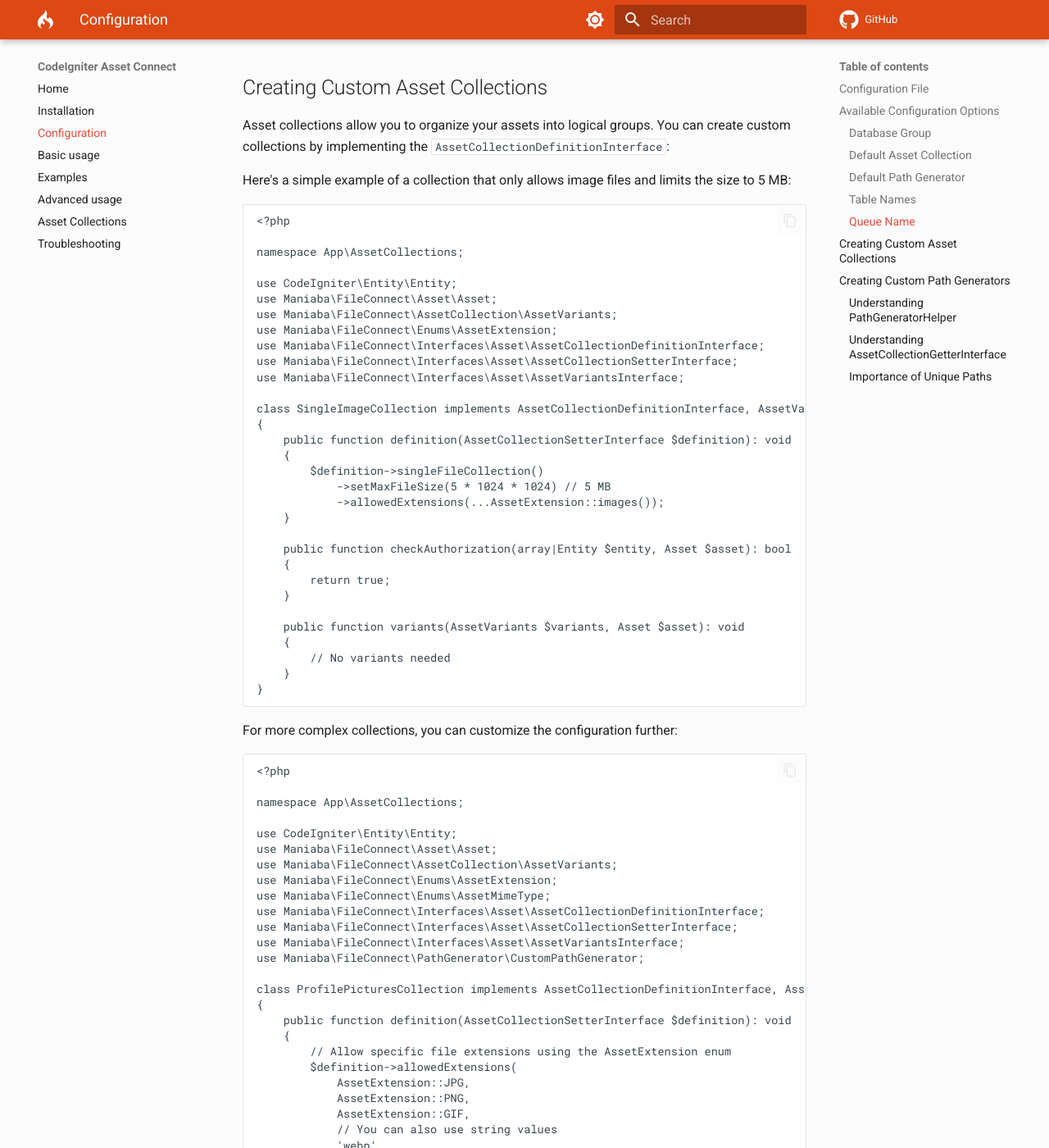
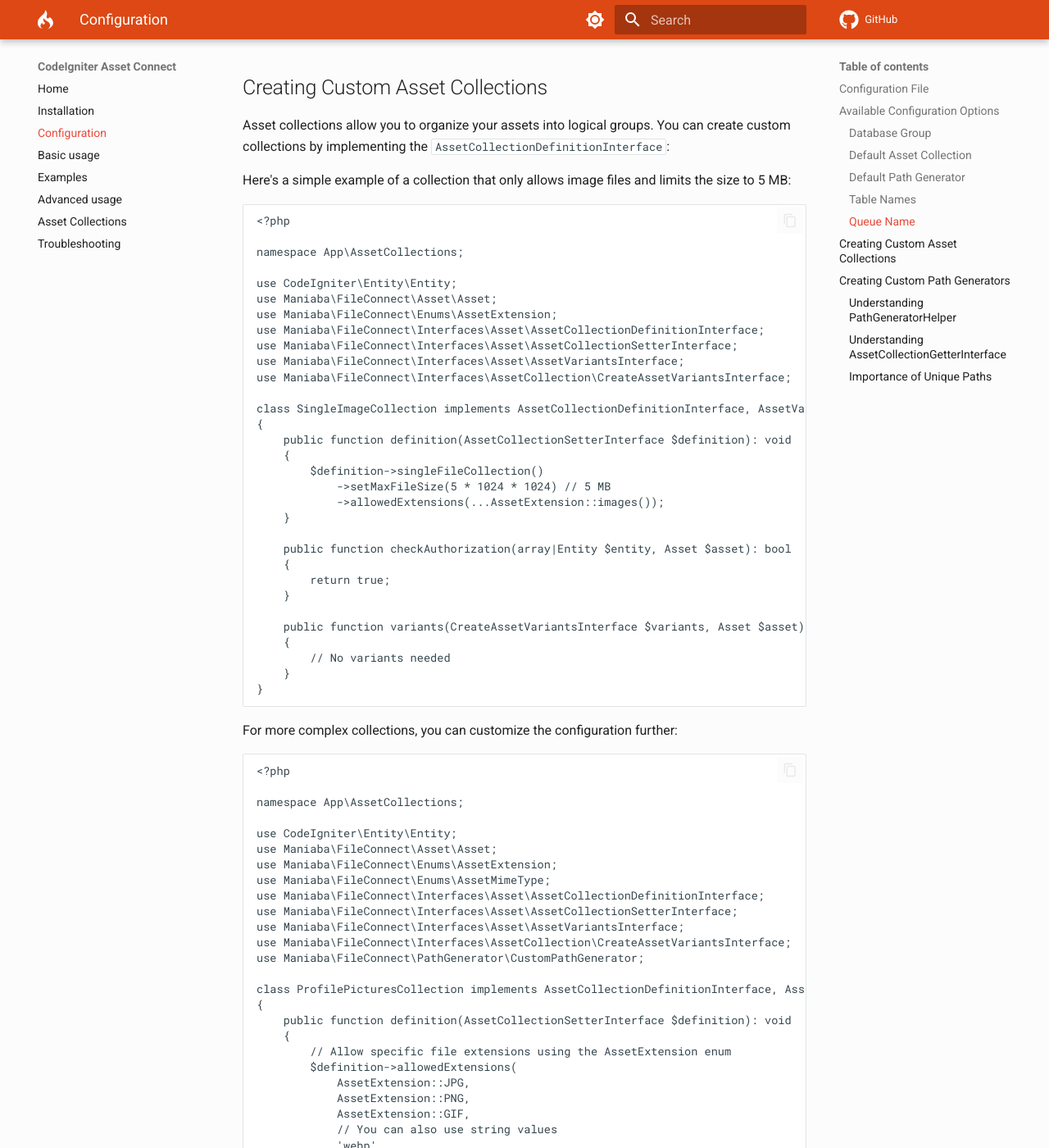
Before and after one commit to maniaba/asset-connect, an MkDocs documentation site: the page built from docs/configuration.md, in a window 1280 px wide and 1400 px high, scrolled down 1973 px. Shown: the whole window at 82% size. Built offline with MkDocs 1.6.1 and Material for MkDocs 9.7.7, drawn with Linux system fonts in a browser that asks for light colours; comment, search, counter and statistics services are not loaded; a style sheet for code colours, icons or effects is not loaded; some of the changed text lies outside the part shown.

Commit message:
Refactor asset variant handling; update variants method to use CreateAssetVariantsInterface for improved clarity

```diff
--- a/docs/configuration.md
+++ b/docs/configuration.md
@@ -90,11 +90,11 @@ namespace App\AssetCollections;
 
 use CodeIgniter\Entity\Entity;
 use Maniaba\FileConnect\Asset\Asset;
-use Maniaba\FileConnect\AssetCollection\AssetVariants;
 use Maniaba\FileConnect\Enums\AssetExtension;
 use Maniaba\FileConnect\Interfaces\Asset\AssetCollectionDefinitionInterface;
 use Maniaba\FileConnect\Interfaces\Asset\AssetCollectionSetterInterface;
 use Maniaba\FileConnect\Interfaces\Asset\AssetVariantsInterface;
+use Maniaba\FileConnect\Interfaces\AssetCollection\CreateAssetVariantsInterface;
 
 class SingleImageCollection implements AssetCollectionDefinitionInterface, AssetVariantsInterface
 {
@@ -110,7 +110,7 @@ class SingleImageCollection implements AssetCollectionDefinitionInterface, Asset
         return true;
     }
 
-    public function variants(AssetVariants $variants, Asset $asset): void
+    public function variants(CreateAssetVariantsInterface $variants, Asset $asset): void
     {
         // No variants needed
     }
@@ -126,12 +126,12 @@ namespace App\AssetCollections;
 
 use CodeIgniter\Entity\Entity;
 use Maniaba\FileConnect\Asset\Asset;
-use Maniaba\FileConnect\AssetCollection\AssetVariants;
 use Maniaba\FileConnect\Enums\AssetExtension;
 use Maniaba\FileConnect\Enums\AssetMimeType;
 use Maniaba\FileConnect\Interfaces\Asset\AssetCollectionDefinitionInterface;
 use Maniaba\FileConnect\Interfaces\Asset\AssetCollectionSetterInterface;
 use Maniaba\FileConnect\Interfaces\Asset\AssetVariantsInterface;
+use Maniaba\FileConnect\Interfaces\AssetCollection\CreateAssetVariantsInterface;
 use Maniaba\FileConnect\PathGenerator\CustomPathGenerator;
 
 class ProfilePicturesCollection implements AssetCollectionDefinitionInterface, AssetVariantsInterface
@@ -177,7 +177,7 @@ class ProfilePicturesCollection implements AssetCollectionDefinitionInterface, A
         return true;
     }
 
-    public function variants(AssetVariants $variants, Asset $asset): void
+    public function variants(CreateAssetVariantsInterface $variants, Asset $asset): void
     {
         // Define file variants (e.g., thumbnails)
     }
```
Also changed, not shown: docs/examples.md (+3 -3 lines).
